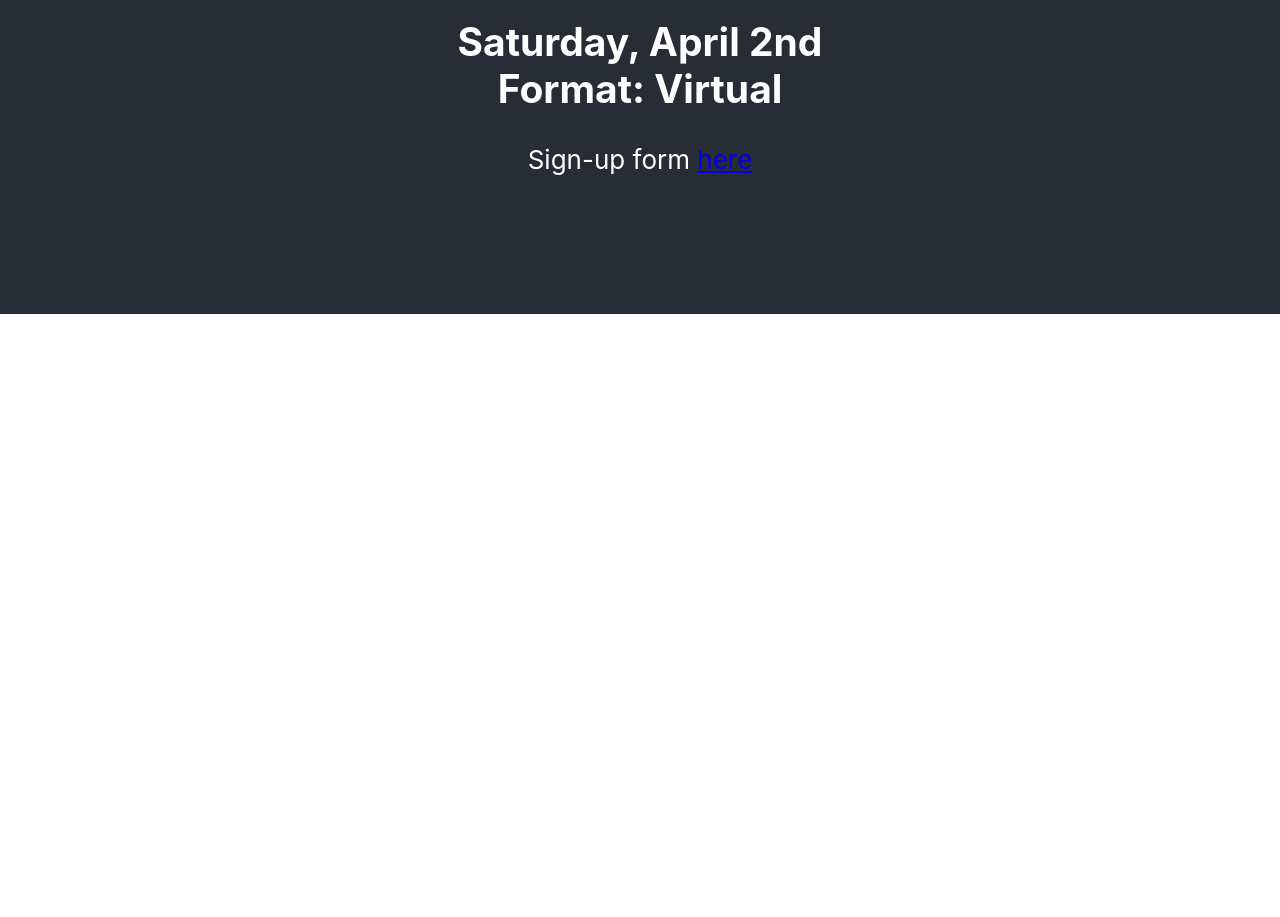
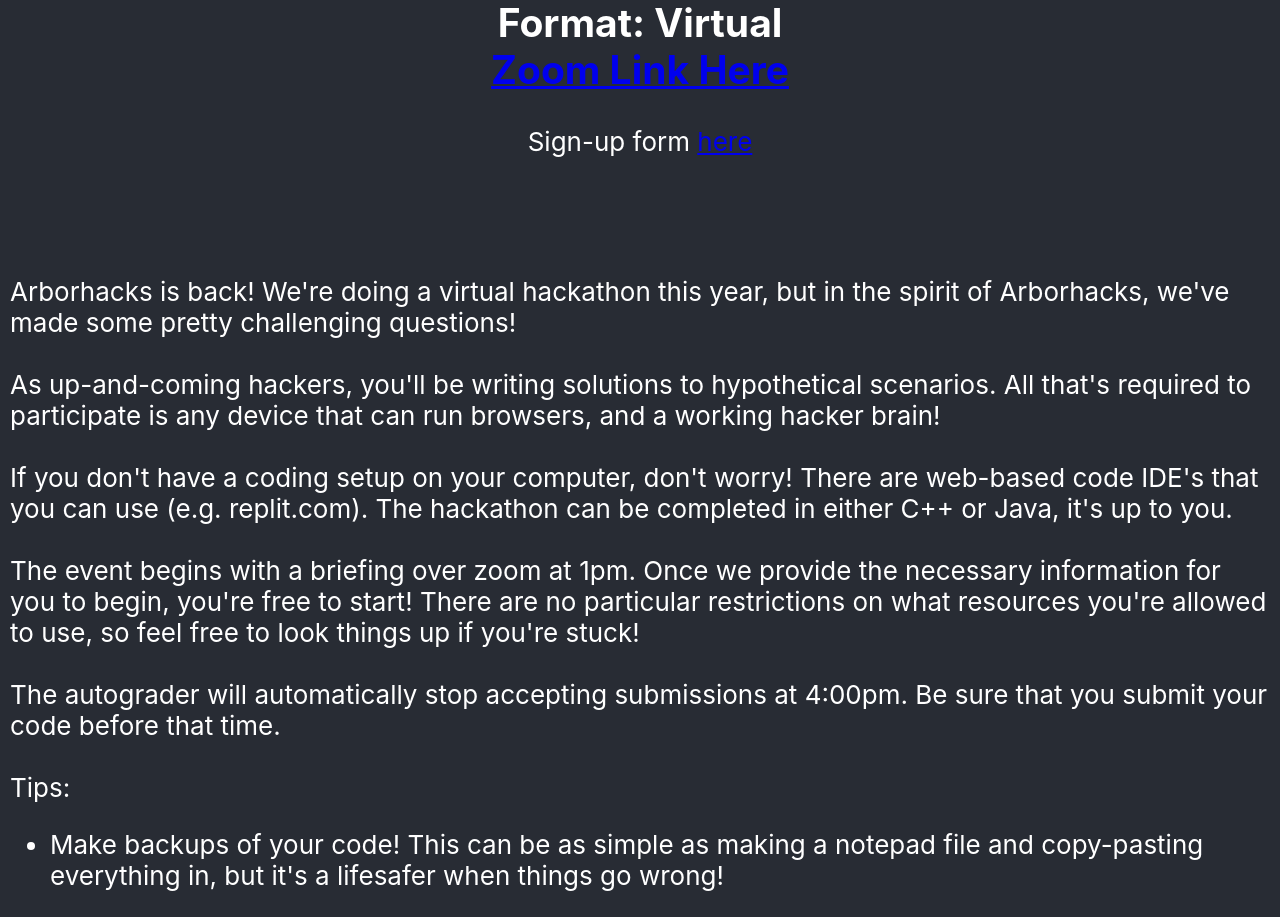
Before and after one commit to ArborHacks/ArborHacks-WEB, a React (Create React App) app: page / in a window 1280 px wide. Shown: the part 486-1403 px from the top of the page. Before the commit the page ends 800 px from the top, so only its background shows below. Built offline with nearby package versions, Linux system fonts and the light colour scheme.

Commit message:
added some deets

```diff
--- a/src/AH2022/AH2022.css
+++ b/src/AH2022/AH2022.css
@@ -14,3 +14,8 @@ body {
   font-size: xx-large;
   text-align: center;
 }
+
+#details {
+  text-align: left;
+  margin: 0px 10px 10px 10px;
+}
--- a/src/AH2022/AH2022.js
+++ b/src/AH2022/AH2022.js
@@ -5,13 +5,31 @@ class AH2022 extends Component {
   render = () => {
     return(
         <div>
+            <div id="big header">
             <span class='hack'>Hackathon 2022</span>
             <h2>Saturday, April 2nd <br/>
-                Format: Virtual
+                1pm - 4pm <br/>
+                Format: Virtual <br/>
+                <a href="https://www.google.com"> Zoom Link Here </a><br/>
             </h2>
             <p>
               Sign-up form <a href="https://forms.gle/oVP61Lu5UJnU3JHm8">here</a>
             </p>
+            </div>
+            <div id="details">
+              <p>
+                <br/><br/><br/>
+                Arborhacks is back! We're doing a virtual hackathon this year, but in the spirit of Arborhacks, we've made some pretty challenging questions! <br/> <br/>
+                As up-and-coming hackers, you'll be writing solutions to hypothetical scenarios. All that's required to participate is any device that can run browsers, and a working hacker brain! <br/> <br/>
+                If you don't have a coding setup on your computer, don't worry! There are web-based code IDE's that you can use (e.g. replit.com). The hackathon can be completed in either C++ or Java, it's up to you. <br/> <br/>
+                The event begins with a briefing over zoom at 1pm. Once we provide the necessary information for you to begin, you're free to start! There are no particular restrictions on what resources you're allowed to use, so feel free to look things up if you're stuck! <br/> <br/>
+                The autograder will automatically stop accepting submissions at 4:00pm. Be sure that you submit your code before that time. <br/> <br/>
+                Tips: <br/>
+                <ul>
+                  <li>Make backups of your code! This can be as simple as making a notepad file and copy-pasting everything in, but it's a lifesafer when things go wrong!</li>
+                </ul>
+              </p>
+            </div>
         </div>
     );
   }
--- a/src/App.js
+++ b/src/App.js
@@ -7,13 +7,6 @@ function App() {
     <div className="App">
       <header className="App-header">
         <img src={logo} className="App-logo" alt="logo" />
-        <a
-          className="App-link"
-          href="https://reactjs.org"
-          target="_blank"
-          rel="noopener noreferrer"
-        >
-        </a>
         <AH2022/>
       </header>
     </div>
```
